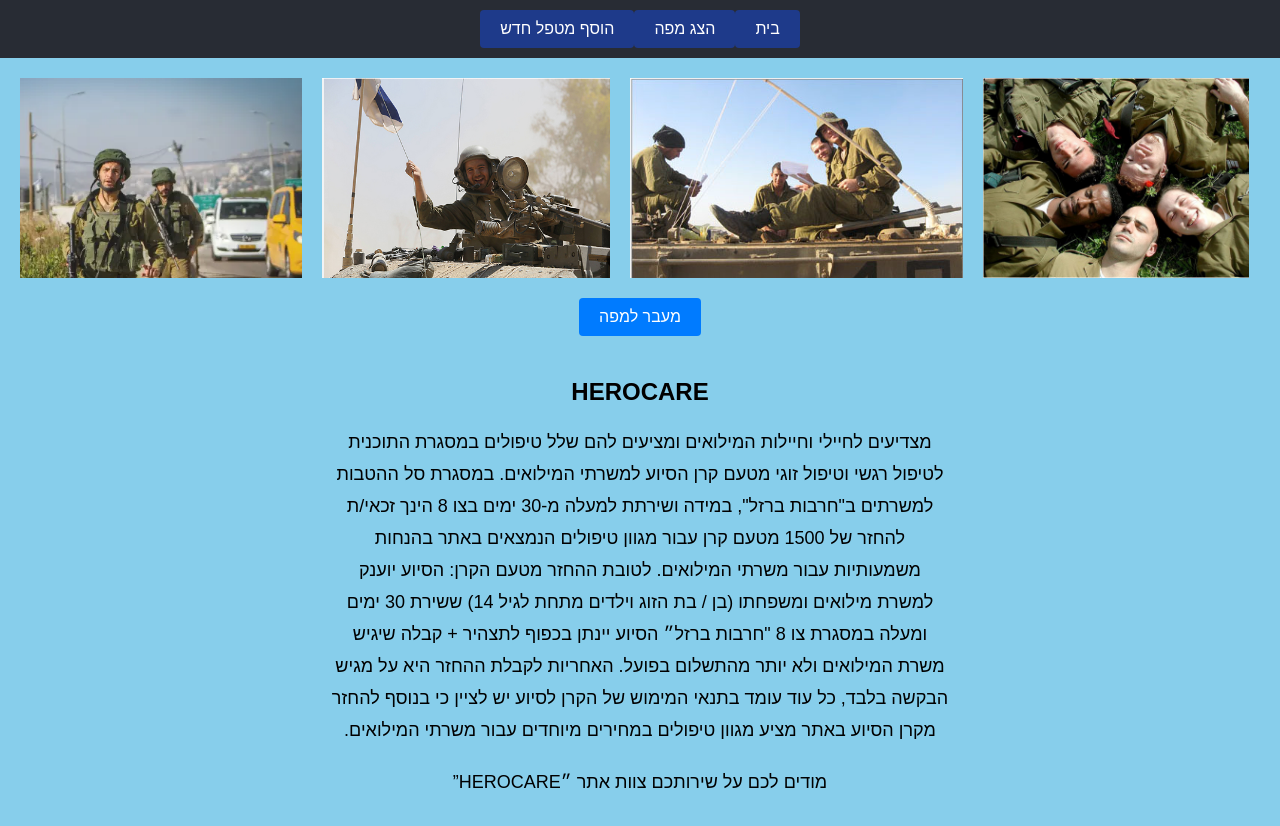
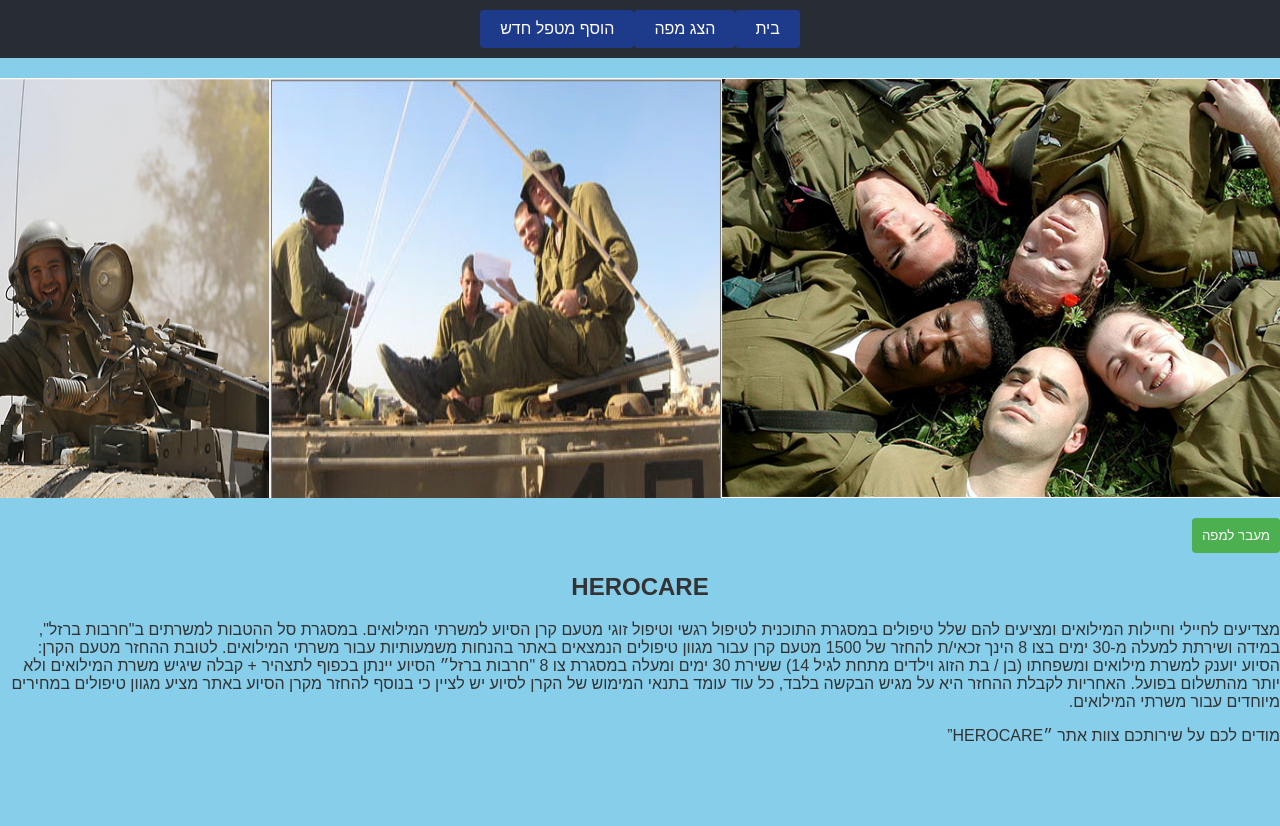
Before and after one commit to tfreshizzle/project0.3, a React (Vite) app: page / in a window 1280 px wide. Shown: the top 826 px of the page. After the commit the page ends 800 px from the top, so only its background shows below. Built offline with nearby package versions, Linux system fonts and the light colour scheme.

Commit message:
Update landing_style.css

```diff
--- a/src/landing_style.css
+++ b/src/landing_style.css
@@ -1,47 +1,73 @@
 .landing-container {
+  font-family: Arial, sans-serif;
+  color: #333;
+}
+
+.top-bar {
+  background-color: #e0f7fa;
   text-align: center;
-    padding: 20px;
-    background-color: #87CEEB; /* Sky blue color */
-    height: 100vh;
+  padding: 10px 0;
+}
+
+.hero {
+  width: 100%;
+  background-image: url('path/to/hero-image.jpg'); /* Replace with your hero image */
+  background-size: cover;
+  background-position: center;
+  text-align: center;
+  padding: 50px 20px;
+  color: white;
 }
 
 .carousel {
   display: flex;
   overflow-x: auto;
   scroll-behavior: smooth;
-    margin-bottom: 20px;
+  padding: 20px 0;
 }
 
-  .carousel img {
-    height: 200px;
-    width: auto;
+.carousel-image {
+  max-height: 200px;
   margin: 0 10px;
+  transition: transform 0.3s ease;
 }
 
-  .map-button {
+.carousel-image:hover {
+  transform: scale(1.1);
+}
+
+.info-section {
+  display: flex;
+  align-items: center;
+  justify-content: space-between;
+  padding: 20px;
+  background-color: #f0f0f0;
+}
+
+.info-content {
+  flex: 1;
+  padding-right: 20px;
+}
+
+.info-image {
+  flex: 1;
+  max-width: 50%;
+  object-fit: cover;
+}
+
+.cta-button {
   background-color: #007bff;
   color: white;
   border: none;
   padding: 10px 20px;
-    text-align: center;
   font-size: 16px;
-    margin-bottom: 20px;
   cursor: pointer;
+  margin-top: 20px;
+  border-radius: 5px;
 }
 
-  .description {
+footer {
+  padding: 20px;
   text-align: center;
-    margin: 0 auto;
-    width: 50%;
-    line-height: 2em; /* Double line spacing */
+  background-color: #e0f7fa;
 }
-
-  .description h2 {
-    font-size: 24px;
-    margin-bottom: 10px;
-  }
-
-  .description p {
-    font-size: 18px;
-    margin-bottom: 20px; /* Add space between paragraphs */
-  }
```
Lines whose indentation alone changed are shown as unchanged.
